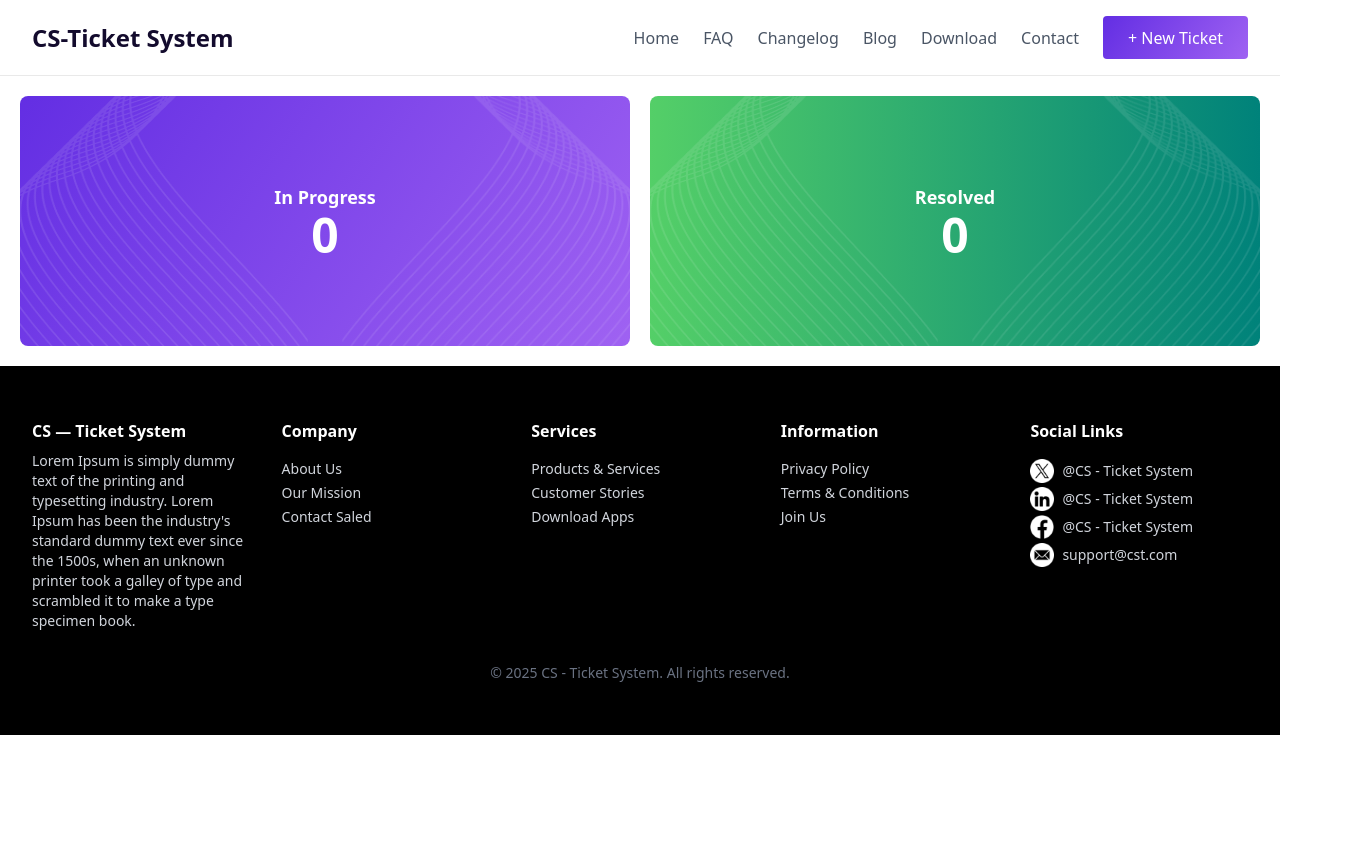
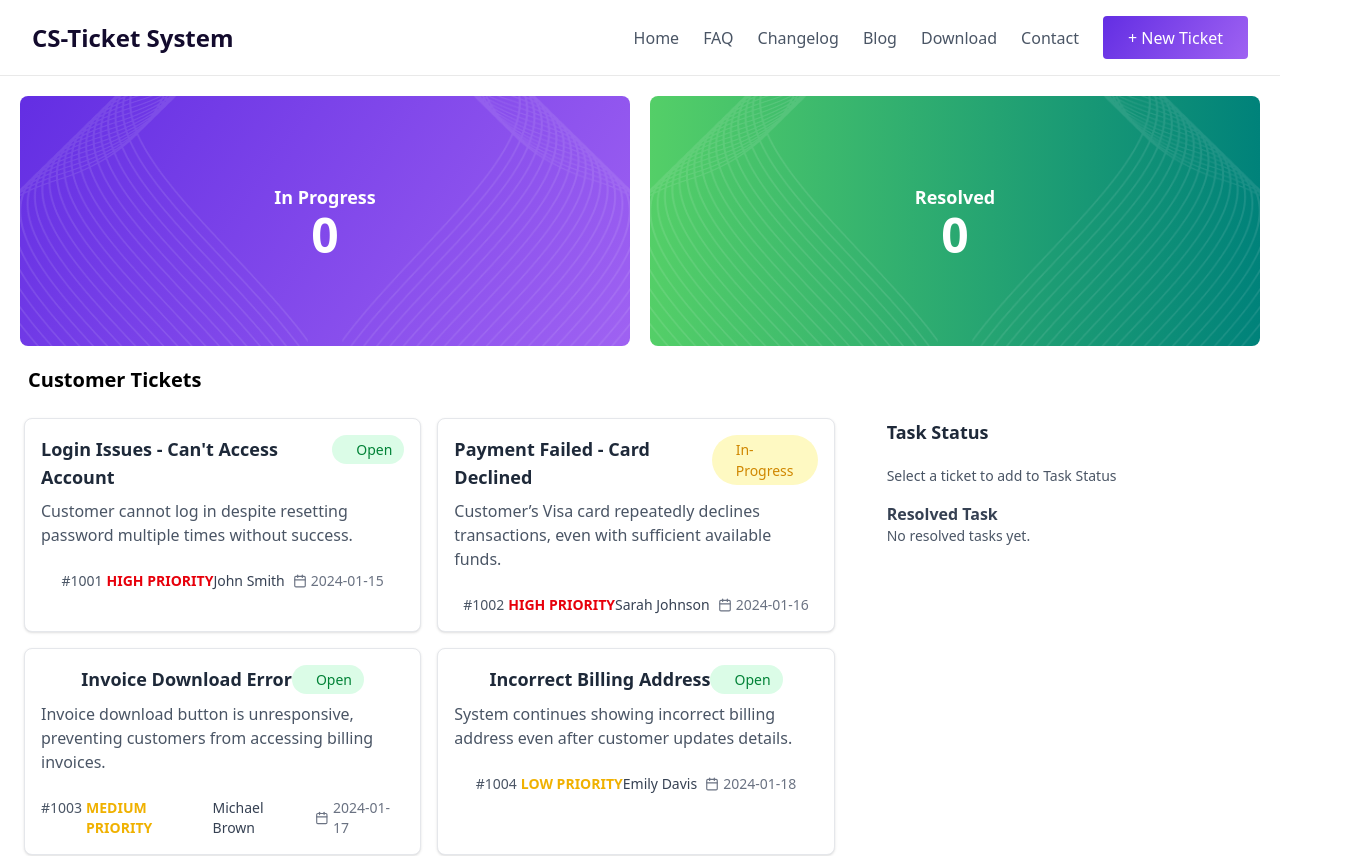
Before and after one commit to SiratimMChy/Customer-Support-Tickets, a React (Vite) app: page / in a window 1280 px wide. Shown: the top 856 px of the page, 1347 px wide, since content can reach past the window. Before the commit the page ends 800 px from the top, so only its background shows below. Built offline with nearby package versions, Linux system fonts and the light colour scheme.

Commit message:
fifth commit

```diff
--- a/package.json
+++ b/package.json
@@ -11,9 +11,11 @@
   },
   "dependencies": {
     "@tailwindcss/vite": "^4.1.14",
+    "lucide-react": "^0.544.0",
     "react": "^19.1.1",
     "react-dom": "^19.1.1",
     "react-icons": "^5.5.0",
+    "react-toastify": "^11.0.5",
     "tailwindcss": "^4.1.14"
   },
   "devDependencies": {
--- a/src/Components/Card.jsx
+++ b/src/Components/Card.jsx
@@ -1,10 +1,92 @@
-import React from 'react';
+import React, { useEffect, useState } from 'react';
+import { toast } from 'react-toastify';
+import { Calendar } from "lucide-react";
+import { ToastContainer } from 'react-toastify';
+import TaskStatus from "./TaskStatus"
+import Container from './Container';
+const Card = ({ ticketPromise, setResolved, setProgress }) => {
+    const [tickets, setTickets] = useState([]);
+    const [taskStatus, setTaskStatus] = useState([]);
+    const [resolvedTasks, setResolvedTasks] = useState([]);
 
-const Card = ({ ticketPromise, setResolved }) => {
+    const statusColors = {
+        Open: "bg-green-100 text-green-700",
+        "In-Progress": "bg-yellow-100 text-yellow-600",
+    };
+
+    useEffect(() => {
+        ticketPromise.then(data => setTickets(data || []));
+    }, [ticketPromise]);
+
+    useEffect(() => {
+        if (setProgress ) {
+            setProgress (taskStatus.length);
+        } else if (setResolved) {
+            setResolved(resolvedTasks.length);
+        }
+    }, [taskStatus, resolvedTasks, setProgress , setResolved]);
+    const handleTask = (ticket) => {
+        const findtaskStatus = taskStatus.find(el => el.id === ticket.id);
+        const filtertickets = tickets.filter(el => el.id !== ticket.id)
+        if (findtaskStatus) {
+            toast.warning("This ticket already in Task Status!");
+            return;
+        }
+        setTaskStatus([...taskStatus, ticket]);
+        setTickets(filtertickets);
+        toast.success("Added to Task Status");
+        toast.info("The In Progress count increases");
+        toast.info("It is removed from the Customer Tickets list")
+    }
+    if (!tickets || tickets.length === 0) {
+        return <div className='text-center py-10 text-gray-400'>No tickets found</div>
+    }
     return (
-        <div>
+        <>
+            <h2 className='text-xl font-bold px-7'>Customer Tickets</h2>
+            <div className='grid grid-col-1 lg:grid-cols-3 gap-8 p-6'>
+                <div className='lg:col-span-2'>
+                    <div className='grid sm:grid-cols-1 md:grid-cols-2 gap-4 mb-5'>
+                        {tickets.map(el => (
+                            <div key={el.id} className='bg-white shadow rounded-lg p-4 border border-gray-200 w-full hover:shadaw-md cursor-pointer' onClick={() => handleTask(el)}>
+                                <Container>
+                                    <div className='flex justify-center items-start'>
+                                        <h3 className='text-lg font-semibold text-gray-800'>{el.title}</h3>
+                                        <span className={`flex items-center gap-1 px-3 py-1 text-[14px] font-medium rounded-full ${statusColors[el.status]}`}>
+                                            <span className='h-2 w-2 rounded-full'></span>
+                                            {el.status}
+                                        </span>
+                                    </div>
+                                    <p className='text-gray-600 text-[16px] mt-2'>{el.description}</p>
+                                    <div className='flex justify-center items-start mt-4 text-sm'>
+                                        <div className='flex flex-row gap-1 mt-2 items-start'>
+                                            <span className="text-gray-600 font-medium">{el.id}</span>
+                                            <span className={`${el.priority === "High" ? "text-red-600" : "text-yellow-500"} font-semibold`}>
+                                                {el.priority.toUpperCase()} PRIORITY
+                                            </span>
+                                        </div>
 
-        </div>
+
+                                        <div className='flex flex-row mt-2 gap-2 itmes-end'>
+                                            <span className="text-gray-700">{el.customer}</span>
+                                            <div className="flex items-center text-gray-500 gap-1">
+                                                <Calendar size={14} />
+                                                <span>{el.createdAt}</span>
+                                            </div>
+                                        </div>
+                                    </div>
+                                </Container>
+                            </div>
+                        ))
+
+                        }
+                    </div>
+                </div>
+
+                <TaskStatus taskStatus={taskStatus} setTaskStatus={setTaskStatus} resolvedTasks={resolvedTasks} setResolvedTasks={setResolvedTasks} />
+                <ToastContainer position="top-right" autoClose={1000} />
+            </div>
+        </>
     );
 };
 
--- a/src/Components/TaskStatus.jsx
+++ b/src/Components/TaskStatus.jsx
@@ -0,0 +1,55 @@
+import React from 'react';
+import { toast } from 'react-toastify';
+import Container from './Container';
+
+const TaskStatus = ({ taskStatus, setTaskStatus, resolvedTasks, setResolvedTask }) => {
+    const handleCompleteTask = cTask => {
+        const res = taskStatus.filter(el => el.id !== cTask.id)
+        setTaskStatus(res);
+        setResolvedTask([...resolvedTasks, cTask]);
+        toast.info("Completed");
+        toast.info("In Progess count decreased");
+        toast.success("Resolved count increased")
+    }
+    return (
+        <div className=" pt-0  gap-8 p-4 px-5 mb-0 lg:w-[480px] md:w-[480px]">
+            <h2 className="text-lg font-semibold text-gray-800 mb-5 pt-0">Task Status</h2>
+            <Container>
+                {taskStatus.length > 0 ? (
+                    taskStatus.map((task) => (
+                        <div key={task.id} className="bg-white p-3 mb-[12px] border border-white shadow-sm">
+                            <p className="text-[18px] font-semibold md:px-5 text-gray-800 ">{task.title}</p>
+                            <div className="px-0 sm:w-22 sm:px-5">
+                                <button
+                                    onClick={() => handleCompleteTask(task)}
+                                    className="bg-green-500 hover:bg-green-600 text-white text-[16px] p-4 py-1 mt-2 rounded sm:px-5  lg:w-[380px] h-[35px]"
+                                >
+                                    Complete
+                                </button>
+                            </div>
+                        </div>
+                    ))
+                ) : (
+                    <p className="text-sm text-gray-600 mb-4">
+                        Select a ticket to add to Task Status
+                    </p>
+                )}
+
+                <h3 className="text-md font-semibold text-gray-700 mt-4">Resolved Task</h3>
+                {resolvedTasks.length > 0 ? (
+                    <ul className="mt-2 space-y-2">
+                        {resolvedTasks.map((task) => (
+                            <div key={task.id} className="bg-green-50 p-3 mb-3 rounded h-[] shadow-sm">
+                                <p className="text-[16px] font-medium text-gray-800">{task.title}</p>
+                            </div>
+                        ))}
+                    </ul>
+                ) : (
+                    <p className="text-sm text-gray-600">No resolved tasks yet.</p>
+                )}
+            </Container>
+        </div>
+    );
+};
+
+export default TaskStatus;
```
Also changed, not shown: 1 other file (tests, documents, lock files or other folders).
